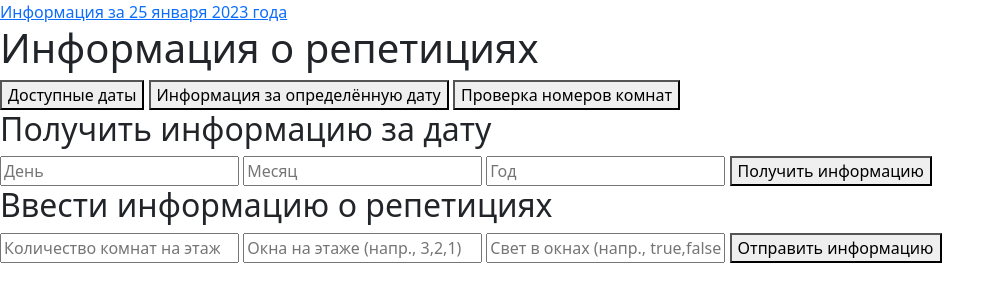
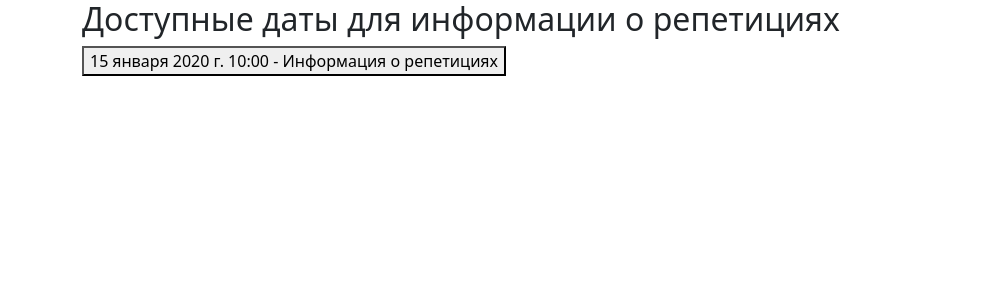
Before and after one commit to mary-antonova-2007/MyDjangoProject, a Django app: template templates/main.html in a window 1280 px wide. Shown: the top 302 px of the page, without its empty margins (0-1005 px from the left). Run offline with Django 5.2, Linux system fonts and the light colour scheme; the template is opened without the code that fills it: most values are stand-ins (such as "Sample title", 1, 10 or a date in 2020).

Commit message:
Правки

```diff
--- a/rehearsals/views.py
+++ b/rehearsals/views.py
@@ -33,6 +33,7 @@ def parse_room_info(data):
 
 def available_dates(request):
     dates = get_available_dates(auth_token)
+    print(dates)
     if dates:
         return JsonResponse({'dates': dates})
     else:
--- a/templates/main.html
+++ b/templates/main.html
@@ -1,31 +1,12 @@
 {% extends 'base.html' %}
+
 {% block content %}
-<a href="{% url 'rehearsal_info' day=25 month=1 year=2023 %}">Информация за 25 января 2023 года</a>
-<h1>Информация о репетициях</h1>
-<div>
-    <button onclick="window.location.href='{% url 'available_dates' %}'">Доступные даты</button>
-    <button onclick="window.location.href='{% url 'data_by_date' 25 01 23 %}'">Информация за определённую дату</button>
-    <button onclick="window.location.href='{% url 'rehearsal_rooms' %}'">Проверка номеров комнат</button>
-    <!-- Добавьте другие кнопки сюда -->
-</div>
-<!-- Форма для ввода даты пользователем -->
-<div>
-    <h2>Получить информацию за дату</h2>
-    <form action="{% url 'rehearsal_info' 2023 1 25 %}" method="get">
-        <input type="number" name="day" placeholder="День" required>
-        <input type="number" name="month" placeholder="Месяц" required>
-        <input type="number" name="year" placeholder="Год" required>
-        <button type="submit">Получить информацию</button>
-    </form>
-</div>
-<div>
-    <h2>Ввести информацию о репетициях</h2>
-    <form action="{% url 'main' %}" method="post">
-        {% csrf_token %}
-        <input type="number" name="rooms_count" placeholder="Количество комнат на этаже" required>
-        <input type="text" name="windows_per_room" placeholder="Окна на этаже (напр., 3,2,1)" required>
-        <input type="text" name="light_data" placeholder="Свет в окнах (напр., true,false,true)" required>
-        <button type="submit">Отправить информацию</button>
-    </form>
+<div class="container">
+    <h2>Доступные даты для информации о репетициях</h2>
+    {% for date in dates %}
+        <button onclick="location.href='{% url 'rehearsal_info' date.day date.month date.year %}'">
+            {{ date.date_str }} - Информация о репетициях
+        </button>
+    {% endfor %}
 </div>
 {% endblock %}
```
Also changed, not shown: MyDjangoProject/views.py (+20 -22 lines).
